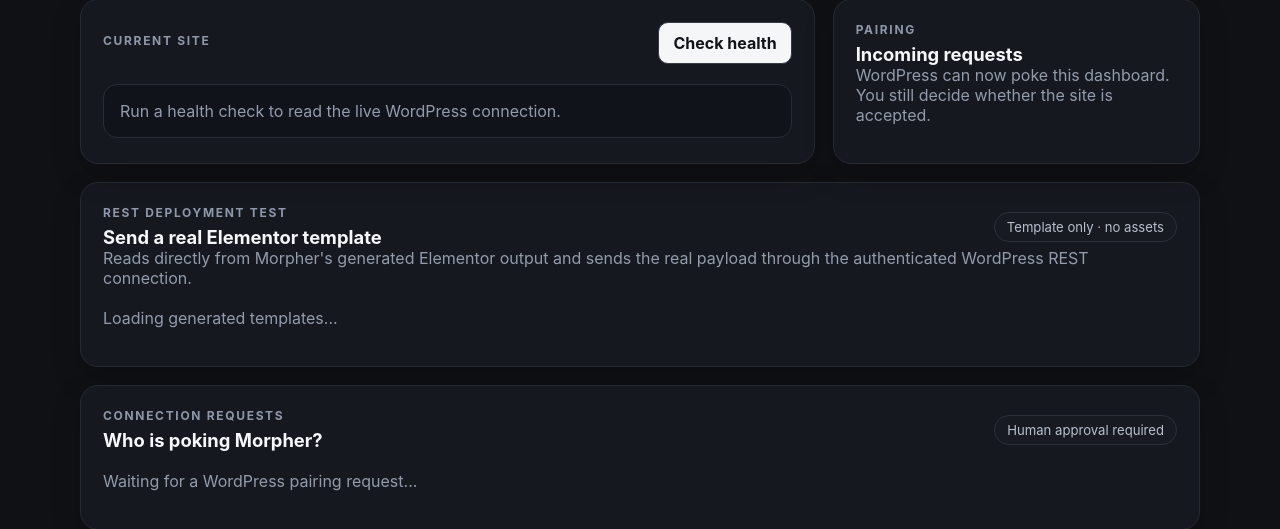
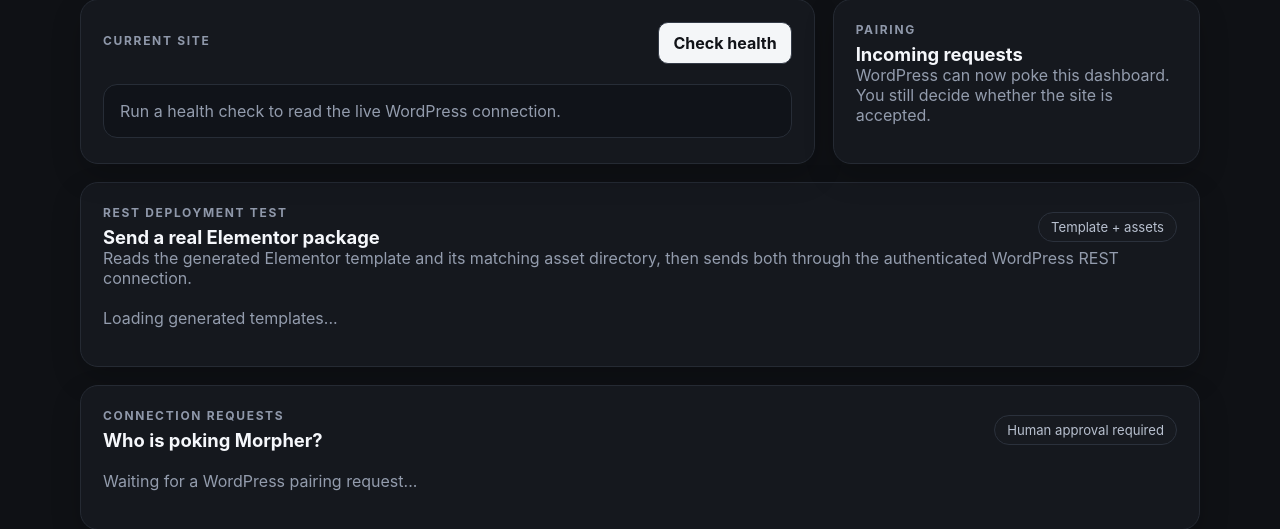
Before and after one commit to gnznovus/morpher, a Python web app: template src/morpher/dashboard/templates/index.html in a window 1280 px wide. Shown: the part 148-677 px from the top of the page. Run offline with Jinja, Linux system fonts and the light colour scheme; the template is opened without the code that fills it, so the values that code supplies are empty.

Commit message:
Enable dashboard asset deployment test

```diff
--- a/src/morpher/dashboard/templates/index.html
+++ b/src/morpher/dashboard/templates/index.html
@@ -42,11 +42,11 @@
     <div class="card-head">
         <div>
             <p class="eyebrow">REST deployment test</p>
-            <h2>Send a real Elementor template</h2>
+            <h2>Send a real Elementor package</h2>
         </div>
-        <span class="pill">Template only · no assets</span>
+        <span class="pill">Template + assets</span>
     </div>
-    <p class="muted">Reads directly from Morpher's generated Elementor output and sends the real payload through the authenticated WordPress REST connection.</p>
+    <p class="muted">Reads the generated Elementor template and its matching asset directory, then sends both through the authenticated WordPress REST connection.</p>
     <div
         id="deployment-templates"
         class="deployment-list"
```
